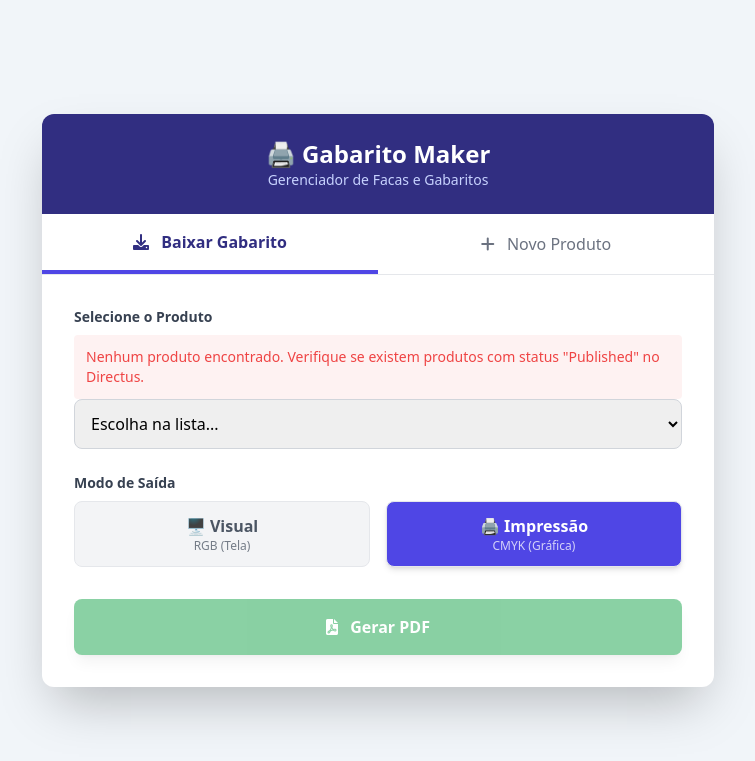
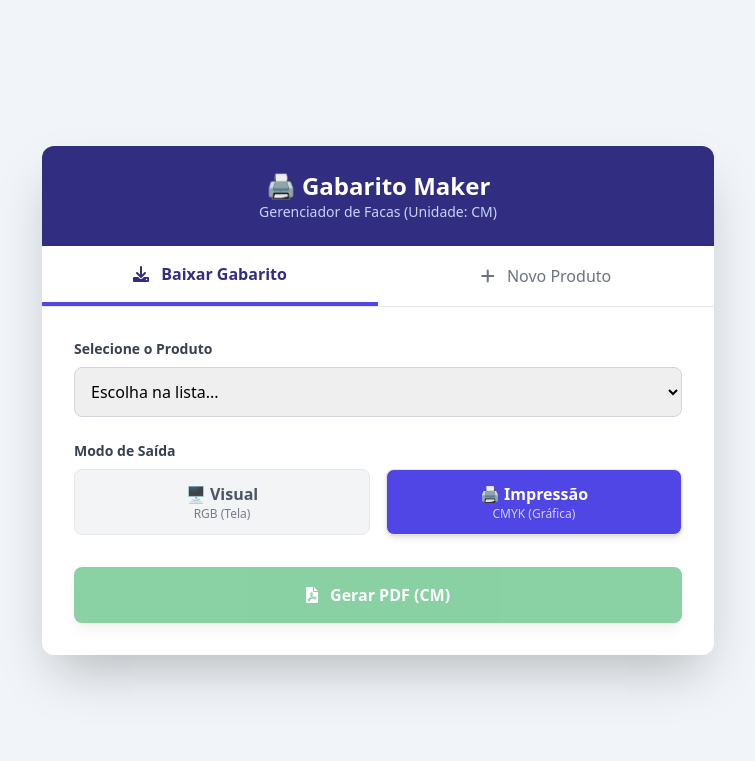
Before and after one commit to elo-estoque/gabarito, a Flask app: page / in a window 1280 px wide. Shown: the top 761 px of the page, without its empty margins (262-1017 px from the left). Run offline with Flask 3, Linux system fonts and the light colour scheme; some libraries are stand-ins or nearby versions.

Commit message:
Update index.html

```diff
--- a/templates/index.html
+++ b/templates/index.html
@@ -14,7 +14,7 @@
 
         <div class="bg-indigo-900 p-6 text-white text-center">
             <h1 class="text-2xl font-bold">🖨️ Gabarito Maker</h1>
-            <p class="text-indigo-200 text-sm">Gerenciador de Facas e Gabaritos</p>
+            <p class="text-indigo-200 text-sm">Gerenciador de Facas (Unidade: CM)</p>
         </div>
 
         <div class="flex border-b">
@@ -35,11 +35,6 @@
             <div v-if="abaAtual === 'baixar'">
                 <div class="mb-6">
                     <label class="block text-sm font-bold text-gray-700 mb-2">Selecione o Produto</label>
-
-                    <div v-if="listaProdutos.length === 0" class="text-red-500 text-sm bg-red-50 p-3 rounded">
-                        Nenhum produto encontrado. Verifique se existem produtos com status "Published" no Directus.
-                    </div>
-
                     <select v-model="produtoSelecionado" class="w-full p-3 border border-gray-300 rounded-lg focus:ring-2 focus:ring-indigo-500 outline-none">
                         <option disabled value="">Escolha na lista...</option>
                         <option v-for="prod in listaProdutos" :key="prod.id" :value="prod">
@@ -51,11 +46,11 @@
                 <div v-if="produtoSelecionado" class="bg-indigo-50 p-4 rounded-lg border border-indigo-100 mb-6 text-indigo-900 text-sm grid grid-cols-2 gap-4">
                     <div>
                         <span class="block text-xs text-indigo-400 uppercase">Largura</span>
-                        <span class="font-bold text-lg">[[ produtoSelecionado.largura ]] mm</span>
+                        <span class="font-bold text-lg">[[ produtoSelecionado.largura ]] cm</span>
                     </div>
                     <div>
                         <span class="block text-xs text-indigo-400 uppercase">Altura</span>
-                        <span class="font-bold text-lg">[[ produtoSelecionado.altura ]] mm</span>
+                        <span class="font-bold text-lg">[[ produtoSelecionado.altura ]] cm</span>
                     </div>
                 </div>
 
@@ -81,7 +76,7 @@
                     :class="{'opacity-50 cursor-not-allowed': !produtoSelecionado || loading}"
                     class="w-full bg-green-600 text-white font-bold py-4 rounded-lg hover:bg-green-700 transition shadow-lg flex justify-center items-center">
                     <span v-if="loading" class="animate-spin h-5 w-5 mr-3 border-2 border-white border-t-transparent rounded-full"></span>
-                    <span v-if="!loading"><i class="fa-solid fa-file-pdf mr-2"></i> Gerar PDF</span>
+                    <span v-if="!loading"><i class="fa-solid fa-file-pdf mr-2"></i> Gerar PDF (CM)</span>
                     <span v-else>Processando...</span>
                 </button>
             </div>
@@ -90,7 +85,7 @@
                 <form @submit.prevent="salvarProduto">
                     <div class="mb-4">
                         <label class="block text-sm font-bold text-gray-700 mb-1">Nome do Produto</label>
-                        <input v-model="novo.nome" required type="text" placeholder="Ex: Garrafa Térmica 500ml" class="w-full p-3 border rounded focus:ring-2 focus:ring-indigo-500 outline-none">
+                        <input v-model="novo.nome" required type="text" placeholder="Ex: Garrafa Térmica" class="w-full p-3 border rounded focus:ring-2 focus:ring-indigo-500 outline-none">
                     </div>
 
                     <div class="mb-4">
@@ -100,12 +95,12 @@
 
                     <div class="grid grid-cols-2 gap-4 mb-6">
                         <div>
-                            <label class="block text-sm font-bold text-gray-700 mb-1">Largura (mm)</label>
-                            <input v-model="novo.largura" required type="number" step="0.1" placeholder="0.0" class="w-full p-3 border rounded focus:ring-2 focus:ring-indigo-500 outline-none">
+                            <label class="block text-sm font-bold text-gray-700 mb-1">Largura (cm)</label>
+                            <input v-model="novo.largura" required type="number" step="0.1" placeholder="Ex: 8.5" class="w-full p-3 border rounded focus:ring-2 focus:ring-indigo-500 outline-none">
                         </div>
                         <div>
-                            <label class="block text-sm font-bold text-gray-700 mb-1">Altura (mm)</label>
-                            <input v-model="novo.altura" required type="number" step="0.1" placeholder="0.0" class="w-full p-3 border rounded focus:ring-2 focus:ring-indigo-500 outline-none">
+                            <label class="block text-sm font-bold text-gray-700 mb-1">Altura (cm)</label>
+                            <input v-model="novo.altura" required type="number" step="0.1" placeholder="Ex: 21.0" class="w-full p-3 border rounded focus:ring-2 focus:ring-indigo-500 outline-none">
                         </div>
                     </div>
 
@@ -130,13 +125,12 @@
             compilerOptions: { delimiters: ['[[', ']]'] },
             data() {
                 return {
-                    abaAtual: 'baixar', // baixar | cadastrar
+                    abaAtual: 'baixar',
                     loading: false,
                     modoCor: 'cmyk',
                     produtoSelecionado: '',
                     listaProdutos: {{ produtos | tojson }},
 
-                    // Dados para novo cadastro
                     novo: {
                         nome: '',
                         codigo: '',
@@ -191,7 +185,6 @@
 
                         if (result.success) {
                             alert("Produto cadastrado com sucesso!");
-                            // Recarrega a página para atualizar a lista vinda do servidor
                             window.location.reload();
                         } else {
                             alert("Erro ao cadastrar: " + (result.erro || "Desconhecido"));
```
